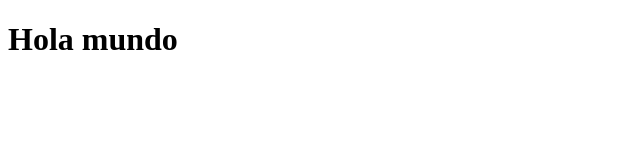
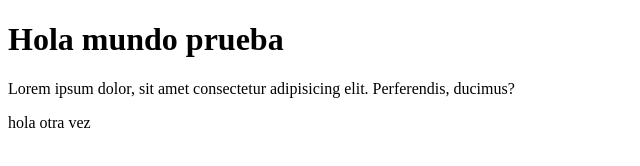
Before and after one commit to jdanielmg/prueba, a plain HTML site: page index.html in a window 1280 px wide. Shown: the whole page, without its empty margins (0-640 px from the left). Drawn offline with Linux system fonts and the light colour scheme.

Commit message:
modificacion

```diff
--- a/index.html
+++ b/index.html
@@ -6,6 +6,10 @@
     <title>Prueba Git</title>
 </head>
 <body>
-    <h1>Hola mundo</h1>
+    <h1>Hola mundo prueba</h1>
+    <div>
+        <p>Lorem ipsum dolor, sit amet consectetur adipisicing elit. Perferendis, ducimus?</p>
+    </div>
+    <div>hola otra vez</div>
 </body>
 </html>
```
